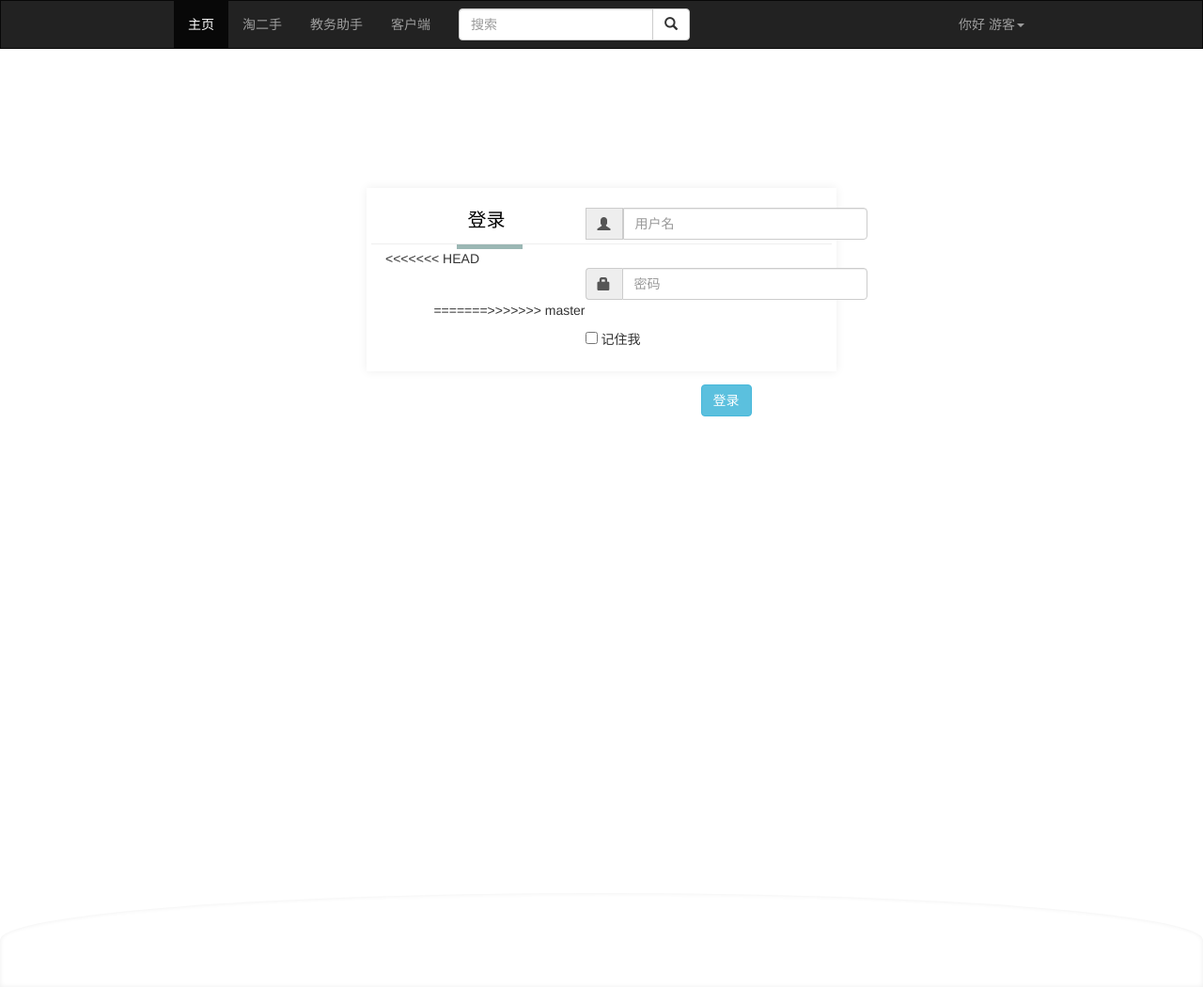
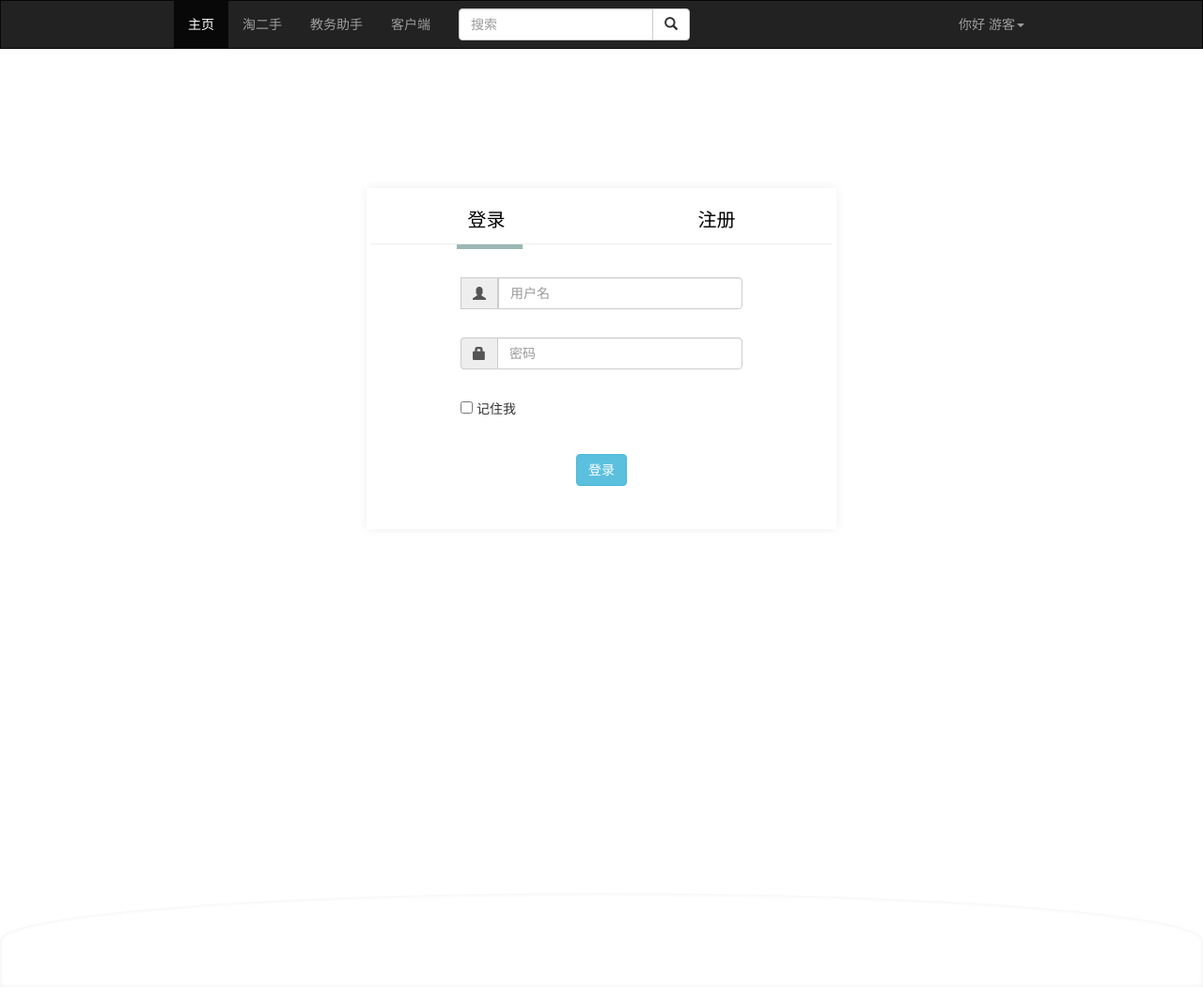
Before and after one commit to JXNU-ACS/jxnugo, a Flask app: page /passport in a window 1280 px wide. Shown: the whole page at 94% size. Run offline with Flask 2, Linux system fonts and the light colour scheme; some libraries are stand-ins or nearby versions.

Commit message:
修复与master的合并

```diff
--- a/app/static/css/all_style.css
+++ b/app/static/css/all_style.css
@@ -298,11 +298,8 @@
     padding: 0 0 10px 0;
     border-bottom:1px solid #eee;
 }
-<<<<<<< HEAD
+
 .ui-userzone-tag>div>a{
-=======
-.ui-userzone-tag>div{
->>>>>>> master
     color: #fff;
     font-size: 20px;
 }
@@ -311,8 +308,7 @@
 }
 .ui-userzone-user-head{
     width: 200px;
-    height: 200px;
-<<<<<<< HEAD
+    height: 200px;s
     position: relative;
     left: 20px;
     top: 70px;
@@ -320,10 +316,6 @@
     background-size:cover;
     border-radius:20%;
     box-shadow: 0 5px 10px #000;
-=======
-    background-color:#DADBD4;
-    background-size:cover;
-    border-radius:50%;
->>>>>>> master
+
 
 }
--- a/app/templates/auth/passport.html
+++ b/app/templates/auth/passport.html
@@ -13,12 +13,7 @@
 
     		</div>
             <div class="slideBlock" style="left:75.5px;"></div>
-
-<<<<<<< HEAD
             <div class="ui-passport-main-pannel-form center-align  "  data-ariapannel="pass_login">
-=======
-            <div class="ui-passport-main-pannel-form center-align  "  data-ariaform="pass_login">
->>>>>>> master
     			<form action="/login" method="post">
     				<div class="input-group">
                         {{loginform.hidden_tag()}}
@@ -30,7 +25,7 @@
                         {{loginform.passWord(class="form-control",**{"placeholder":"密码","aria-describedby":"basic-addon2"}) }}
     				</div>
                     <div>{{loginform.rememberMe()}} 记住我</div>
-    				<div><!--<button class="btn btn-info center-block">登录</button>-->{{ loginform.submit(class="btn btn-info center-block") }}</div>
+    				<div>{{ loginform.submit(class="btn btn-info center-block") }}</div>
     			</form>
     		</div>
             <div class="ui-passport-main-pannel-form center-align " style="display:none;" data-ariapannel="pass_reg" >
```
Also changed, not shown: app/templates/user_zone.html (+1 -12 lines), 1 other file.
